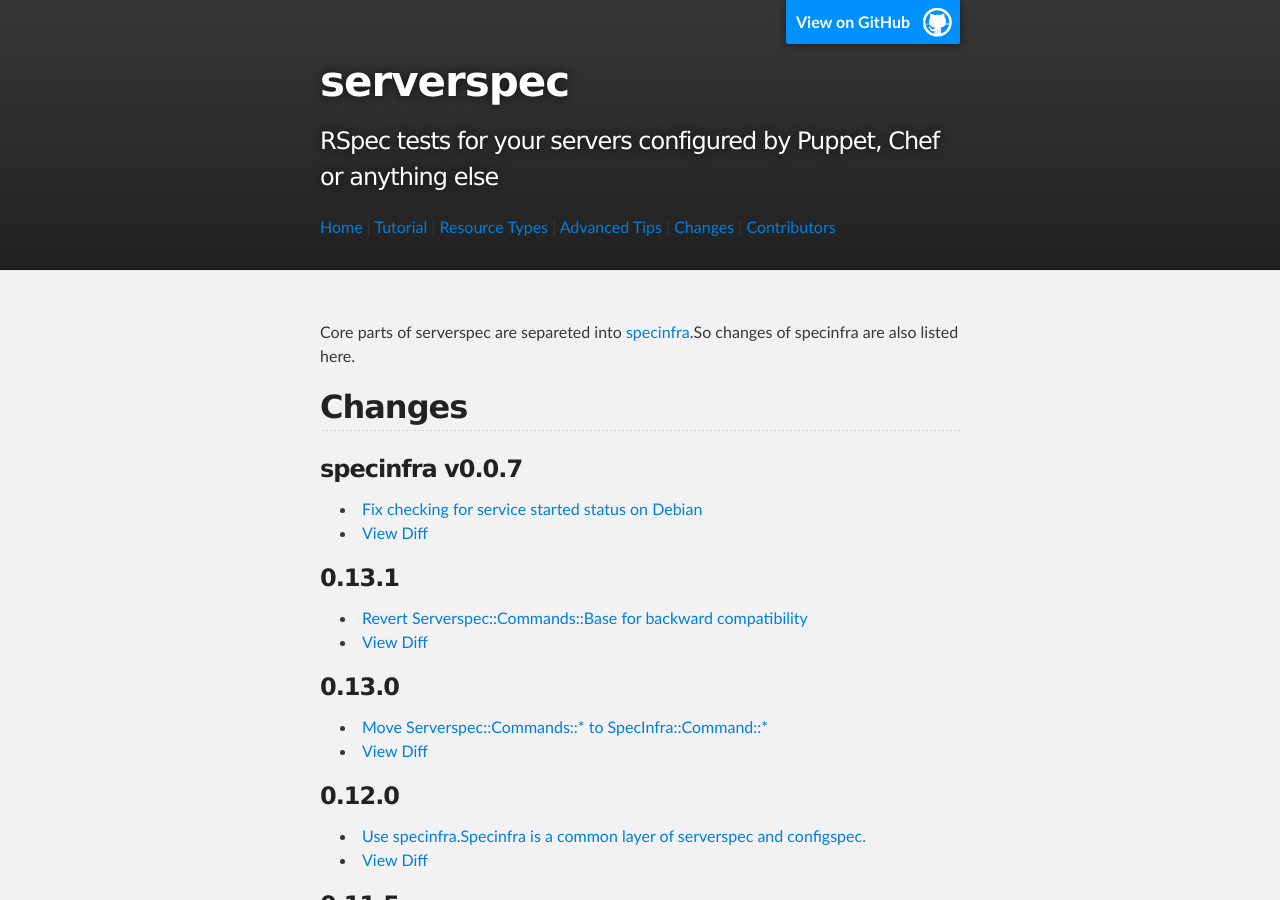
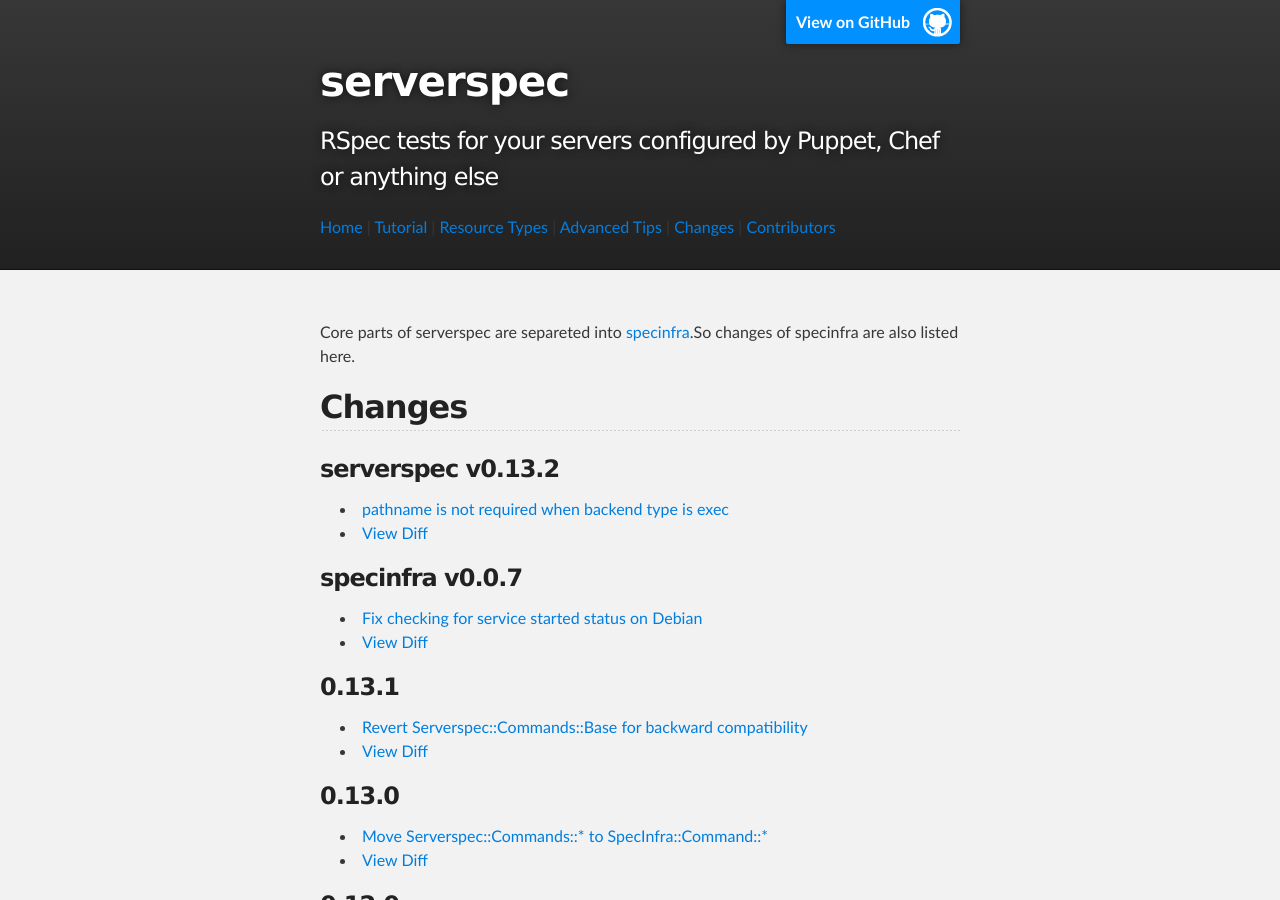
Before and after one commit to serverspec/serverspec.github.io, a Jekyll site: the page built from changes.md, in a window 1280 px wide and 900 px high. Built offline with Jekyll 4.4.1, drawn with Linux system fonts in a browser that asks for light colours; Markdown is read by kramdown in place of the engine named in the settings.

Commit message:
Add changes of v0.13.2

```diff
--- a/changes.md
+++ b/changes.md
@@ -6,6 +6,11 @@ title: Changes
 Core parts of serverspec are separeted into [specinfra](https://github.com/serverspec/specinfra).So changes of specinfra are also listed here.
 
 ## Changes
+
+### serverspec v0.13.2
+
+ * [pathname is not required when backend type is exec](https://github.com/serverspec/serverspec/pull/304)
+ * [View Diff](https://github.com/serverspec/serverspec/compare/v0.13.1...v0.13.2)
 
 ### specinfra v0.0.7
 
```
